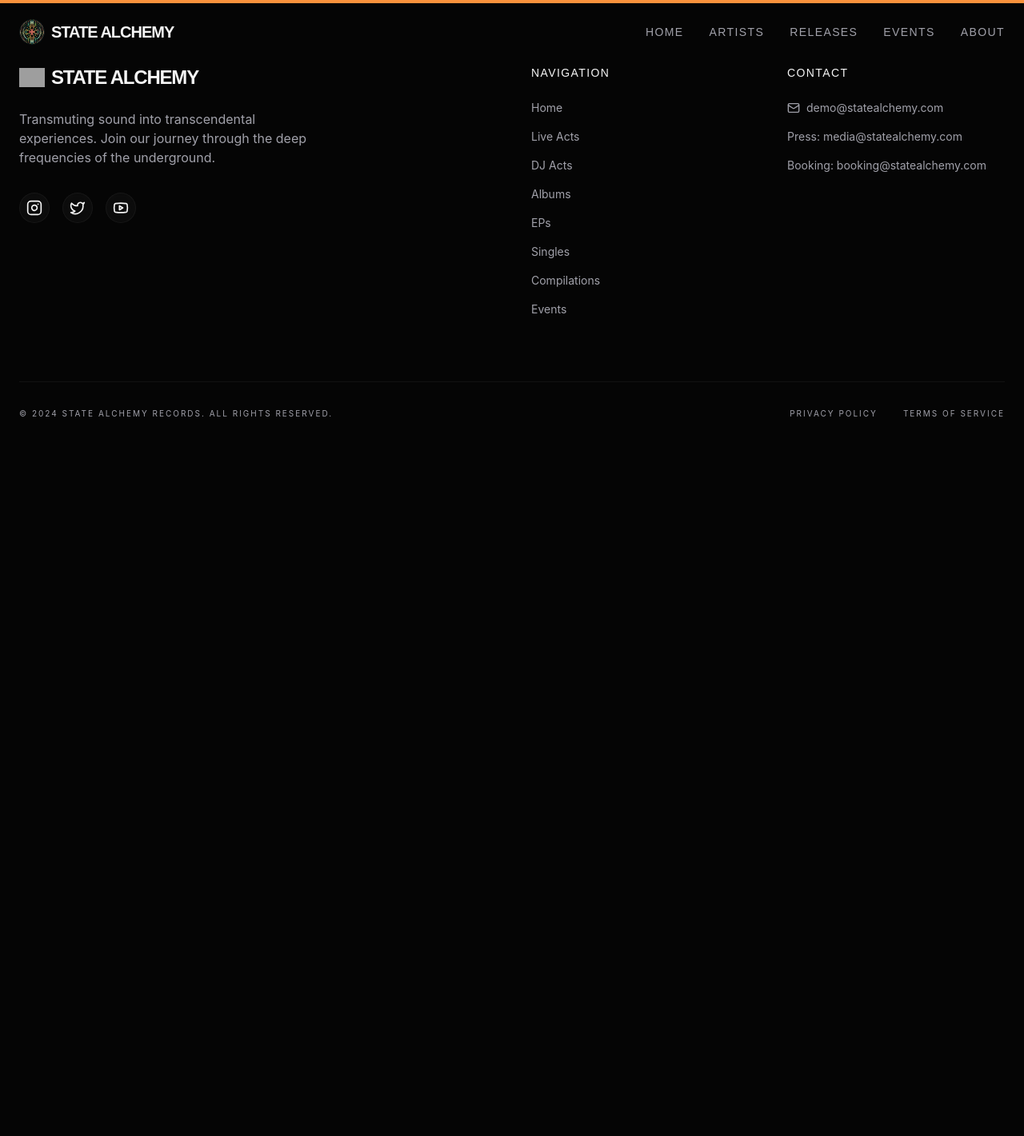
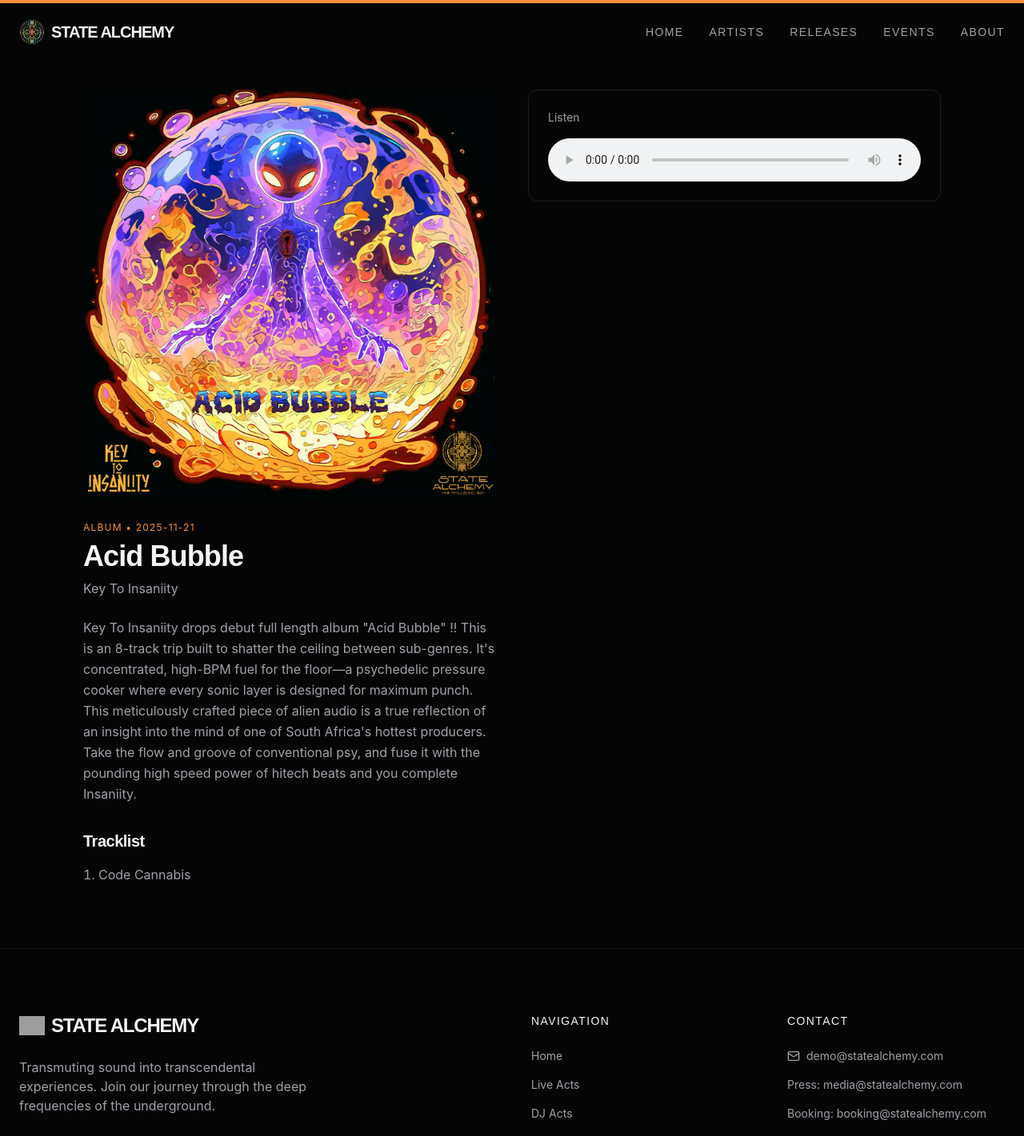
Before and after one commit to SteveJava/state-alchemy-website, a React (Vite) app: page /releases/acid-bubble in a window 1280 px wide. Shown: the top 1421 px of the page at 80% size. Before the commit the page ends 800 px from the top, so only its background shows below. Built offline with nearby package versions, Linux system fonts and the light colour scheme; grey boxes are pictures that could not be loaded.

Commit message:
Added release page with working audio player for Acid Bubble

```diff
--- a/src/App.tsx
+++ b/src/App.tsx
@@ -4,6 +4,8 @@ import {
   Route,
   useLocation,
 } from "react-router-dom";
+import { useEffect } from "react";
+import { motion, useScroll, useSpring } from "motion/react";
 
 import { Navbar } from "./components/Navbar";
 import { Footer } from "./components/Footer";
@@ -11,9 +13,7 @@ import { Footer } from "./components/Footer";
 import { HomePage } from "./pages/HomePage";
 import Artists from "./pages/Artists";
 import ReleasesPage from "./pages/ReleasesPage";
-
-import { motion, useScroll, useSpring } from "motion/react";
-import { useEffect } from "react";
+import AcidBubble from "./pages/AcidBubble";
 
 const ScrollToTop = () => {
   const { pathname, hash } = useLocation();
@@ -48,8 +48,6 @@ export default function App() {
       <ScrollToTop />
 
       <div className="relative min-h-screen selection:bg-brand-primary/30 selection:text-white">
-
-        {/* Progress Bar */}
         <motion.div
           className="fixed top-0 left-0 right-0 h-1 bg-brand-primary z-[60] origin-left"
           style={{ scaleX }}
@@ -62,6 +60,7 @@ export default function App() {
             <Route path="/" element={<HomePage />} />
             <Route path="/artists" element={<Artists />} />
             <Route path="/releases" element={<ReleasesPage />} />
+            <Route path="/releases/acid-bubble" element={<AcidBubble />} />
           </Routes>
         </main>
 
--- a/src/constants/data.ts
+++ b/src/constants/data.ts
@@ -14,6 +14,12 @@ export interface Artist {
   };
 }
 
+export interface Track {
+  id: string;
+  title: string;
+  audioSrc: string;
+}
+
 export interface Release {
   id: string;
   title: string;
@@ -23,10 +29,12 @@ export interface Release {
   type: 'Album' | 'EP' | 'Single' | 'Compilation';
   link: string;
   slug?: string;
-  tracks?: {
-    title: string;
-    url: string;
-  }[];
+  description?: string;
+  bandcamp?: {
+    type: 'album' | 'track';
+    id: string;
+  };
+  tracks?: Track[];
 }
 
 export interface Event {
@@ -185,6 +193,19 @@ export const RELEASES: Release[] = [
     type: 'Album',
     link: '#',
     slug: 'acid-bubble',
+    description:
+      "Key To Insaniity drops debut full length album 'Acid Bubble' !! This is an 8-track trip built to shatter the ceiling between sub-genres. It's concentrated, high-BPM fuel for the floor—a psychedelic pressure cooker where every sonic layer is designed for maximum punch. This meticulously crafted piece of alien audio is a true reflection of an insight into the mind of one of South Africa's hottest producers! Take the flow and groove of conventional psy, and fuse it with the pounding high speed power of hitech beats and you complete Insaniity!! Featuring a collaboration track with another one of our label artist's ZDLCK, fusing the organic with the mechanical to form something of a true unique nature. Please lose your mind with us and dive right into this masterpiece! Strap in for the ride.",
+    bandcamp: {
+      type: 'album',
+      id: '3220687225'
+    },
+    tracks: [
+      {
+        id: "t1",
+        title: 'Code Cannabis' ,
+        audioSrc: 'audio/albums/acidBubble/codeCannabis.mp3'
+      },
+    ]
   },
   {
     id: 'alb-2',
--- /dev/null
+++ b/src/pages/AcidBubble.tsx
@@ -0,0 +1,59 @@
+export default function AcidBubble() {
+    return (
+      <div className="min-h-screen pt-28 pb-20 px-6 md:px-10 max-w-6xl mx-auto">
+        <div className="grid grid-cols-1 lg:grid-cols-2 gap-10 items-start">
+          {/* LEFT COLUMN */}
+          <div>
+            <img
+              src="/images/music/albums/acidBubble.avif"
+              alt="Acid Bubble cover art"
+              className="w-full max-w-xl rounded-xl mb-6"
+            />
+
+            <p className="text-xs uppercase tracking-widest text-brand-primary mb-2">
+              Album • 2025-11-21
+            </p>
+
+            <h1 className="text-3xl md:text-4xl font-bold">Acid Bubble</h1>
+
+            <p className="text-brand-text-muted mt-2">Key To Insaniity</p>
+
+            <p className="text-brand-text-muted mt-6 leading-relaxed">
+              Key To Insaniity drops debut full length album "Acid Bubble" !! This
+              is an 8-track trip built to shatter the ceiling between sub-genres.
+              It&apos;s concentrated, high-BPM fuel for the floor—a psychedelic
+              pressure cooker where every sonic layer is designed for maximum
+              punch. This meticulously crafted piece of alien audio is a true
+              reflection of an insight into the mind of one of South Africa&apos;s
+              hottest producers. Take the flow and groove of conventional psy, and
+              fuse it with the pounding high speed power of hitech beats and you
+              complete Insaniity.
+            </p>
+
+            <div className="mt-8">
+              <h2 className="text-xl font-semibold mb-4">Tracklist</h2>
+
+              <ol className="space-y-2 list-decimal list-inside text-brand-text-muted">
+                <li>Code Cannabis</li>
+              </ol>
+            </div>
+          </div>
+
+          {/* RIGHT COLUMN */}
+          <div className="lg:sticky lg:top-28">
+            <div className="rounded-xl border border-white/10 p-6">
+              <p className="text-sm text-brand-text-muted mb-4">Listen</p>
+
+              <audio controls className="w-full">
+                <source
+                  src="/audio/albums/acidBubble/codeCannabis.mp3"
+                  type="audio/mpeg"
+                />
+                Your browser does not support the audio element.
+              </audio>
+            </div>
+          </div>
+        </div>
+      </div>
+    );
+  }
--- a/src/pages/ReleasePage.tsx
+++ b/src/pages/ReleasePage.tsx
@@ -1,45 +1,38 @@
 import { useParams } from "react-router-dom";
 import { RELEASES } from "../constants/data";
-import { useState } from "react";
 
 export default function ReleasePage() {
-  const { id } = useParams();
-  const release = RELEASES.find((r) => r.id === id);
-
-  const [currentTrack, setCurrentTrack] = useState<string | null>(null);
-
-  if (!release) return <div className="p-10">Not found</div>;
+  const release = RELEASES.find((r) => r.slug === "acid-bubble");
+  if (!release) {
+    return <div className="p-10 text-white">Release not found</div>;
+  }
 
   return (
-    <div className="min-h-screen p-10 max-w-4xl mx-auto">
+    <div className="min-h-screen pt-28 pb-20 px-6 md:px-10 max-w-6xl mx-auto text-white">
+      <h1 className="text-4xl font-bold mb-4">{release.title}</h1>
+      <p className="mb-2">{release.artist}</p>
+      <p className="mb-6">{release.type} • {release.date}</p>
 
-      {/* Header */}
       <img
         src={release.cover}
+        alt={`${release.title} cover art`}
         className="w-full max-w-md rounded-xl mb-6"
       />
 
-      <h1 className="text-3xl font-bold">{release.title}</h1>
-      <p className="text-brand-text-muted">{release.artist}</p>
+      <p className="mb-6">
+        {release.description ?? "Description coming soon."}
+      </p>
 
-      {/* Tracklist */}
-      <div className="mt-8 space-y-3">
-        {release.tracks?.map((track, idx) => (
-          <div
-            key={idx}
-            onClick={() => setCurrentTrack(track.url)}
-            className="p-3 border border-white/10 rounded-lg cursor-pointer hover:border-white/40 transition"
-          >
-            {track.title}
-          </div>
-        ))}
-      </div>
+      <h2 className="text-2xl font-semibold mb-3">Tracklist</h2>
 
-      {/* Player */}
-      {currentTrack && (
-        <div className="fixed bottom-0 left-0 right-0 bg-black border-t border-white/10 p-4">
-          <audio controls autoPlay src={currentTrack} className="w-full" />
-        </div>
+      {release.tracks?.length ? (
+        <ul className="space-y-2">
+          {release.tracks.map((track) => (
+            <li key={track.id}>{track.title}</li>
+          ))}
+        </ul>
+      ) : (
+        <p>No tracks yet.</p>
       )}
     </div>
   );
--- a/src/pages/ReleasesPage.tsx
+++ b/src/pages/ReleasesPage.tsx
@@ -17,11 +17,8 @@ export default function ReleasesPage() {
 
   return (
     <div className="min-h-screen pt-28 px-10">
-
-      {/* Header */}
       <h1 className="text-4xl font-bold mb-6">Releases</h1>
 
-      {/* Filter Buttons */}
       <div className="flex flex-wrap gap-3 mb-10">
         {filters.map((f) => (
           <button
@@ -38,7 +35,6 @@ export default function ReleasesPage() {
         ))}
       </div>
 
-      {/* Grid */}
       <div className="grid grid-cols-1 sm:grid-cols-2 lg:grid-cols-3 gap-8">
         {filteredReleases.map((release, idx) => (
           <motion.div
@@ -47,18 +43,22 @@ export default function ReleasesPage() {
             animate={{ opacity: 1, y: 0 }}
             transition={{ delay: idx * 0.05 }}
           >
-            <Link to={'/releases/${release.id}'}>
+            <Link
+              to={
+                release.title === "Acid Bubble"
+                  ? "/releases/acid-bubble"
+                  : "/releases"
+              }
+            >
               <div className="group cursor-pointer">
-
-                {/* Cover */}
                 <div className="aspect-square overflow-hidden rounded-xl">
                   <img
                     src={release.cover}
+                    alt={`${release.title} cover`}
                     className="w-full h-full object-cover group-hover:scale-110 transition duration-700"
                   />
                 </div>
 
-                {/* Info */}
                 <div className="mt-3">
                   <h3 className="text-lg font-bold group-hover:text-brand-primary transition">
                     {release.title}
@@ -70,7 +70,6 @@ export default function ReleasesPage() {
                     {release.type} • {release.date}
                   </p>
                 </div>
-
               </div>
             </Link>
           </motion.div>
```
Also changed, not shown: 1 other file (tests, documents, lock files or other folders).
